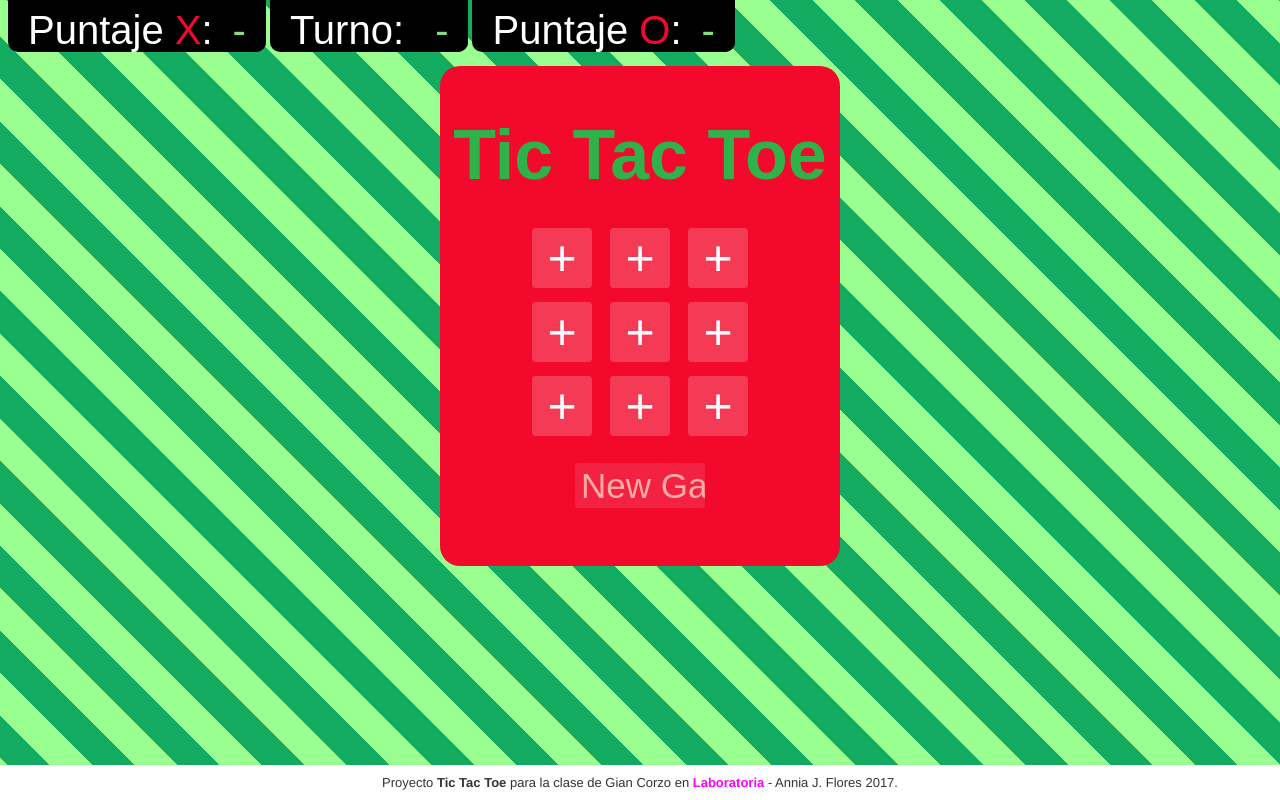
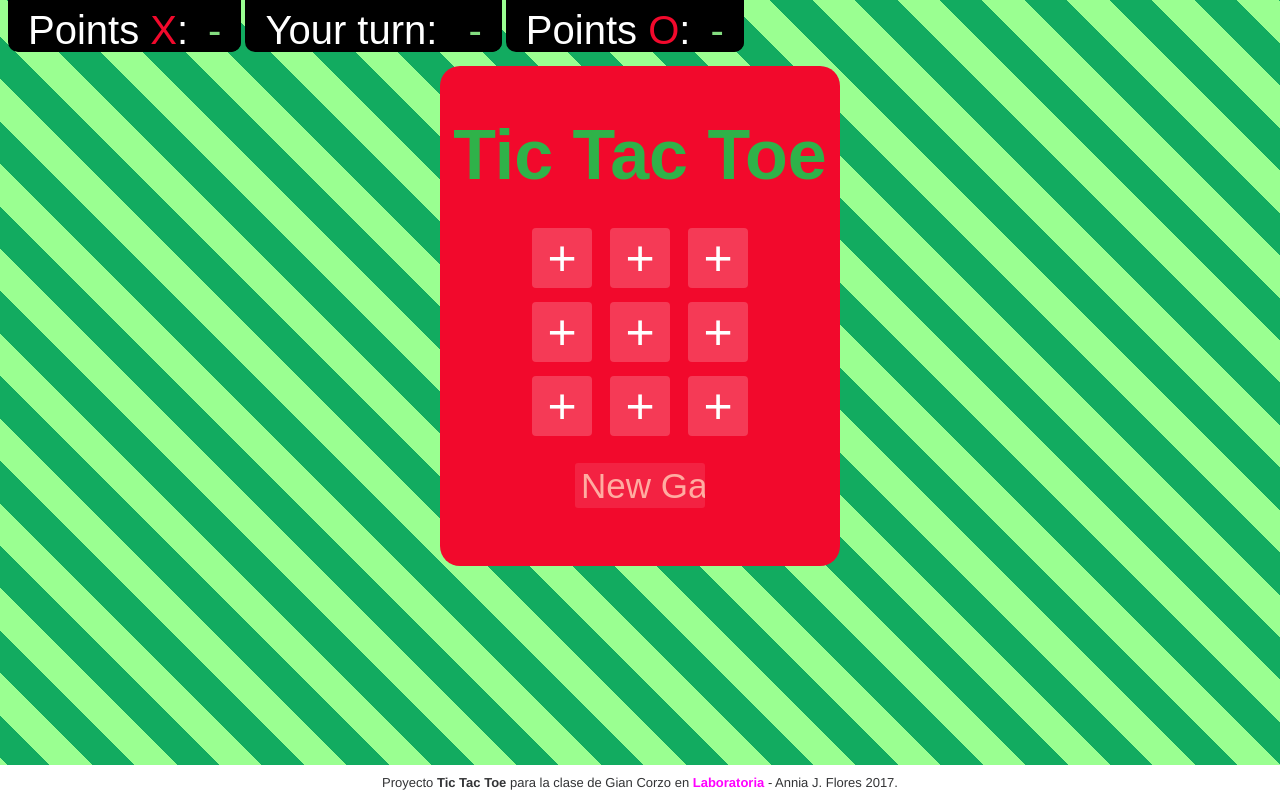
Before and after one commit to itsandromeda/Tic-Tac-Toe, a plain HTML site: page index.html in a window 1280 px wide. Drawn offline with Linux system fonts and the light colour scheme; a web font is replaced by a local one.

Commit message:
Final changes | lang

```diff
--- a/Assets/css/main.css
+++ b/Assets/css/main.css
@@ -90,6 +90,7 @@ h1:hover {
     background-color: black;
     border-radius: 10px;
 }
+
 #xCount, #oCount, #turn {
     padding-right: 20px;
     color: #84DD80;
--- a/Assets/js/app.js
+++ b/Assets/js/app.js
@@ -11,12 +11,12 @@ var button1 = document.getElementById("1"),
     button9 = document.getElementById("9"),
     startOver = document.getElementById("newGame"),
     board = document.getElementsByClassName("board"),
-    gameStatus = false, //no winner
     turn = document.getElementById("turn"),
     xCount = document.getElementById("xCount"),
     oCount = document.getElementById("oCount"),
     xWins = 0,
     oWins = 0,
+    gameStatus = false, //no winner
     i;
 
 function startGame() {
@@ -82,5 +82,4 @@ for (i = 0; i < board.length; i += 1) {
     board[i].addEventListener("click", startGame);
 }
 
-
 startOver.addEventListener("click", newGame);
--- a/index.html
+++ b/index.html
@@ -10,11 +10,9 @@
 
 <body>
     <div id="points">
-        <span class="points">Puntaje <span style="color:#f2092c">X</span>:<span class="points"id="xCount">-</span></span>
-
-        <span class="points">Turno: <span class="points" id="turn">-</span></span>
-
-        <span class="points">Puntaje <span style="color:#f2092c">O</span>:<span class="points" id="oCount">-</span></span>
+        <span class="points">Points <span style="color:#f2092c">X</span>:<span class="points"id="xCount">-</span></span>
+        <span class="points">Your turn: <span class="points" id="turn">-</span></span>
+        <span class="points">Points <span style="color:#f2092c">O</span>:<span class="points" id="oCount">-</span></span>
     </div>
     <div class="container">
         <div class="page-header">
```
